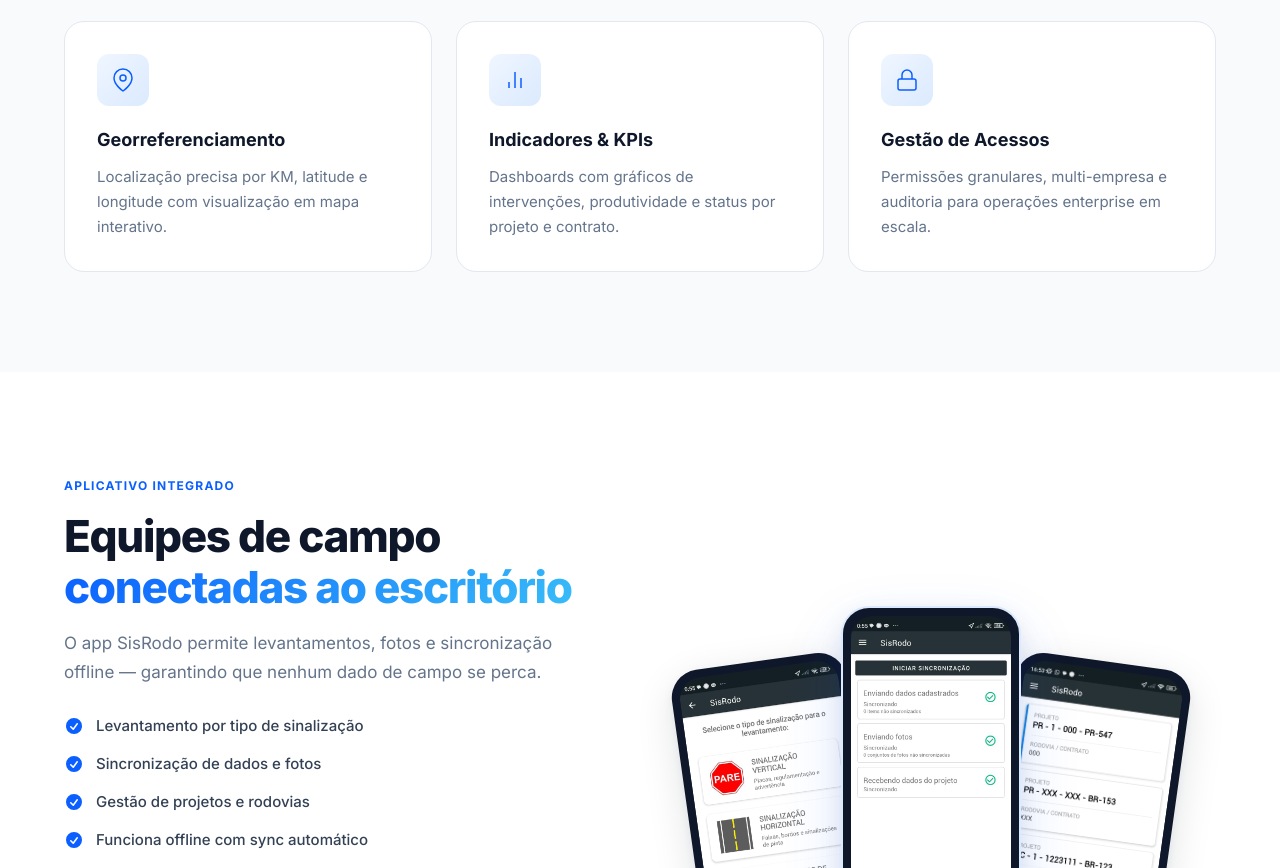
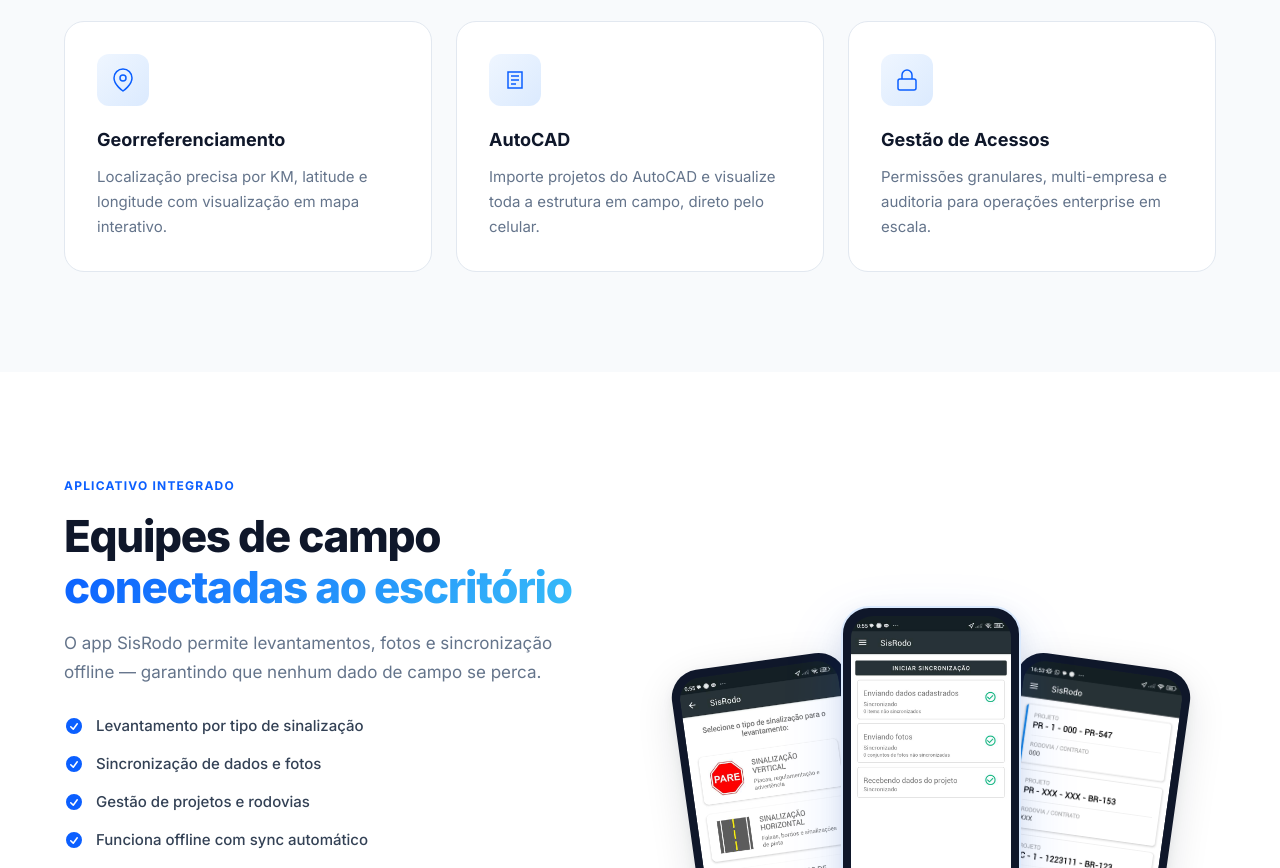
Before and after one commit to weskleyalmeida/sisrodo-landing-page, a plain HTML site: page index.html in a window 1280 px wide. Shown: the part 1559-2427 px from the top of the page. Drawn offline with Linux system fonts and the light colour scheme.

Commit message:
feat: atualiza card para funcionalidade AutoCAD e atualiza icon

```diff
--- a/index.html
+++ b/index.html
@@ -221,10 +221,10 @@
           </article>
           <article class="feature-card reveal">
             <div class="feature-card__icon">
-              <svg viewBox="0 0 24 24" fill="none" stroke="currentColor" stroke-width="1.5"><path d="M18 20V10M12 20V4M6 20v-6"/></svg>
+              <svg viewBox="0 0 24 24" fill="none" stroke="currentColor" stroke-width="1.5"><path d="M5 4h14v16H5zM8 8h8M8 12h8M8 16h5"/></svg>
             </div>
-            <h3>Indicadores &amp; KPIs</h3>
-            <p>Dashboards com gráficos de intervenções, produtividade e status por projeto e contrato.</p>
+            <h3>AutoCAD</h3>
+            <p>Importe projetos do AutoCAD e visualize toda a estrutura em campo, direto pelo celular.</p>
           </article>
           <article class="feature-card reveal">
             <div class="feature-card__icon">
```
Also changed, not shown: .claude/settings.local.json.
